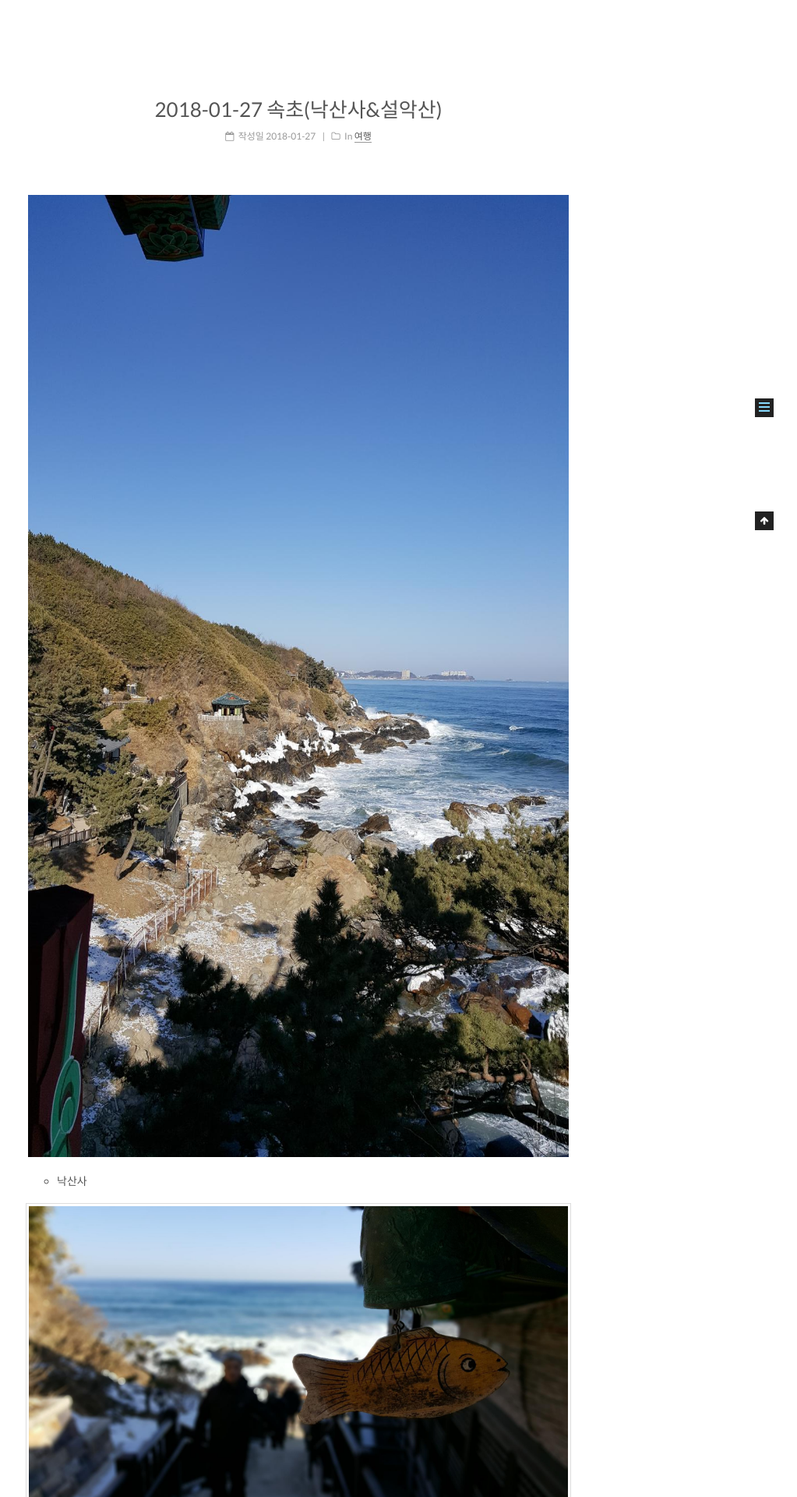
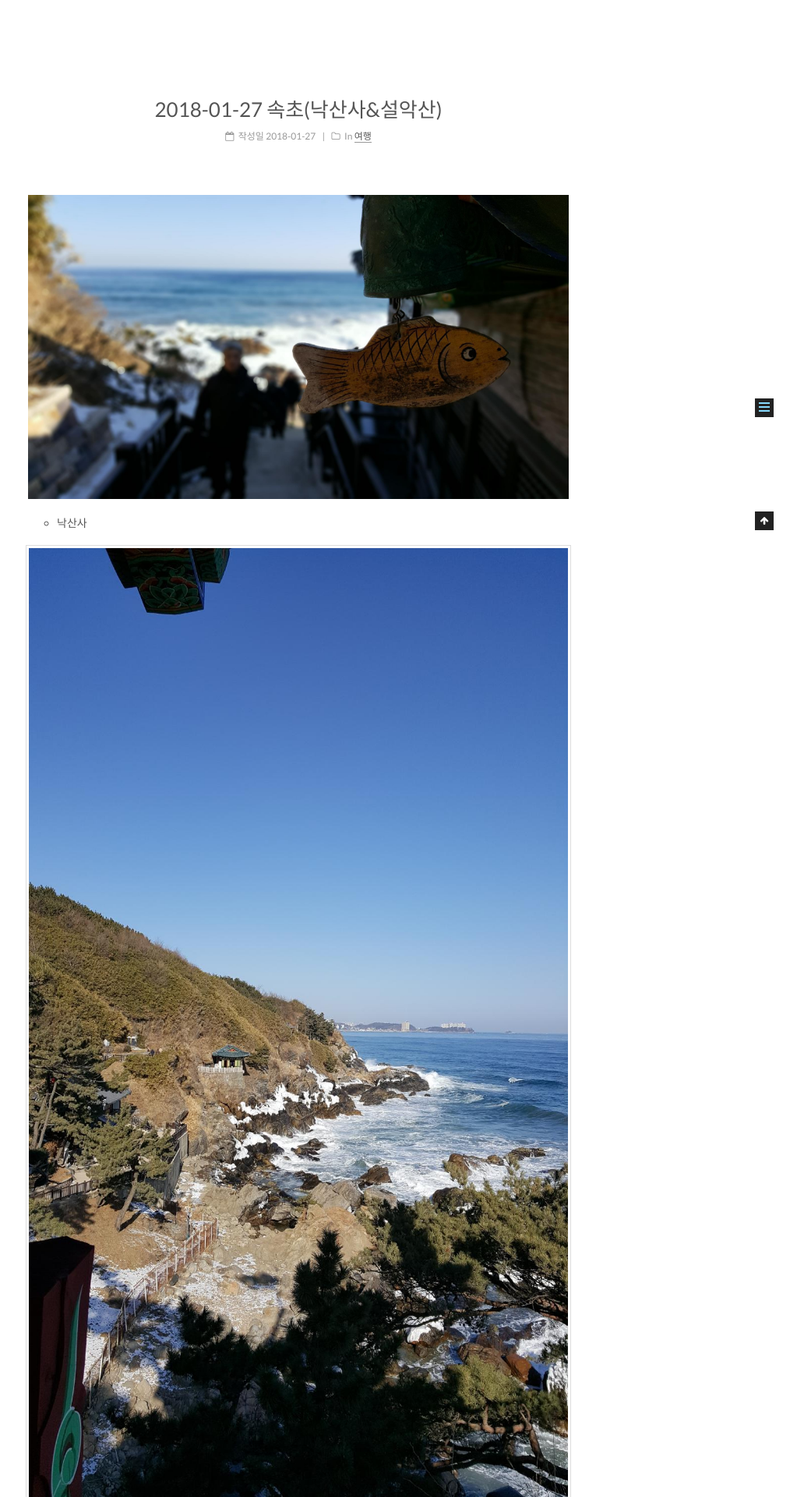
Before and after one commit to hk2faith/hk2faith, a Jekyll site: the page built from _posts/2018-01-27-속초.md, in a window 1280 px wide. Shown: the part 320-2240 px from the top of the page at 78% size, without its empty margins (257-1280 px from the left). Built offline with Jekyll 4.4.1, drawn with Linux system fonts in a browser that asks for light colours.

Commit message:
fix : 속초 > 사진배치 변경

```diff
--- a/_posts/2018-01-27-속초.md
+++ b/_posts/2018-01-27-속초.md
@@ -4,7 +4,7 @@ title: 2018-01-27 속초(낙산사&설악산)
 date: 2018-01-27 00:00:00
 category: 여행
 photos:
-- https://hk2faith.github.io/assets/photos/2018-01-27/1.jpg
+- https://hk2faith.github.io/assets/photos/2018-01-27/2.jpg
 tags:
 - 국내여행
 - 낙산사
@@ -12,16 +12,14 @@ tags:
 - 설악산
 ---
 
-<!-- more -->
-
 * 낙산사
 
-![Mobile Preview](https://hk2faith.github.io/assets/photos/2018-01-27/2.jpg)
-![Mobile Preview](https://hk2faith.github.io/assets/photos/2018-01-27/3.jpg)
+![Mobile Preview](https://hk2faith.github.io/assets/photos/2018-01-27/1.jpg)
 ![Mobile Preview](https://hk2faith.github.io/assets/photos/2018-01-27/4.jpg)
 
 * 설악산 케이블카
 
+![Mobile Preview](https://hk2faith.github.io/assets/photos/2018-01-27/3.jpg)
 ![Mobile Preview](https://hk2faith.github.io/assets/photos/2018-01-27/20.jpg)
 ![Mobile Preview](https://hk2faith.github.io/assets/photos/2018-01-27/21.jpg)
 
```
